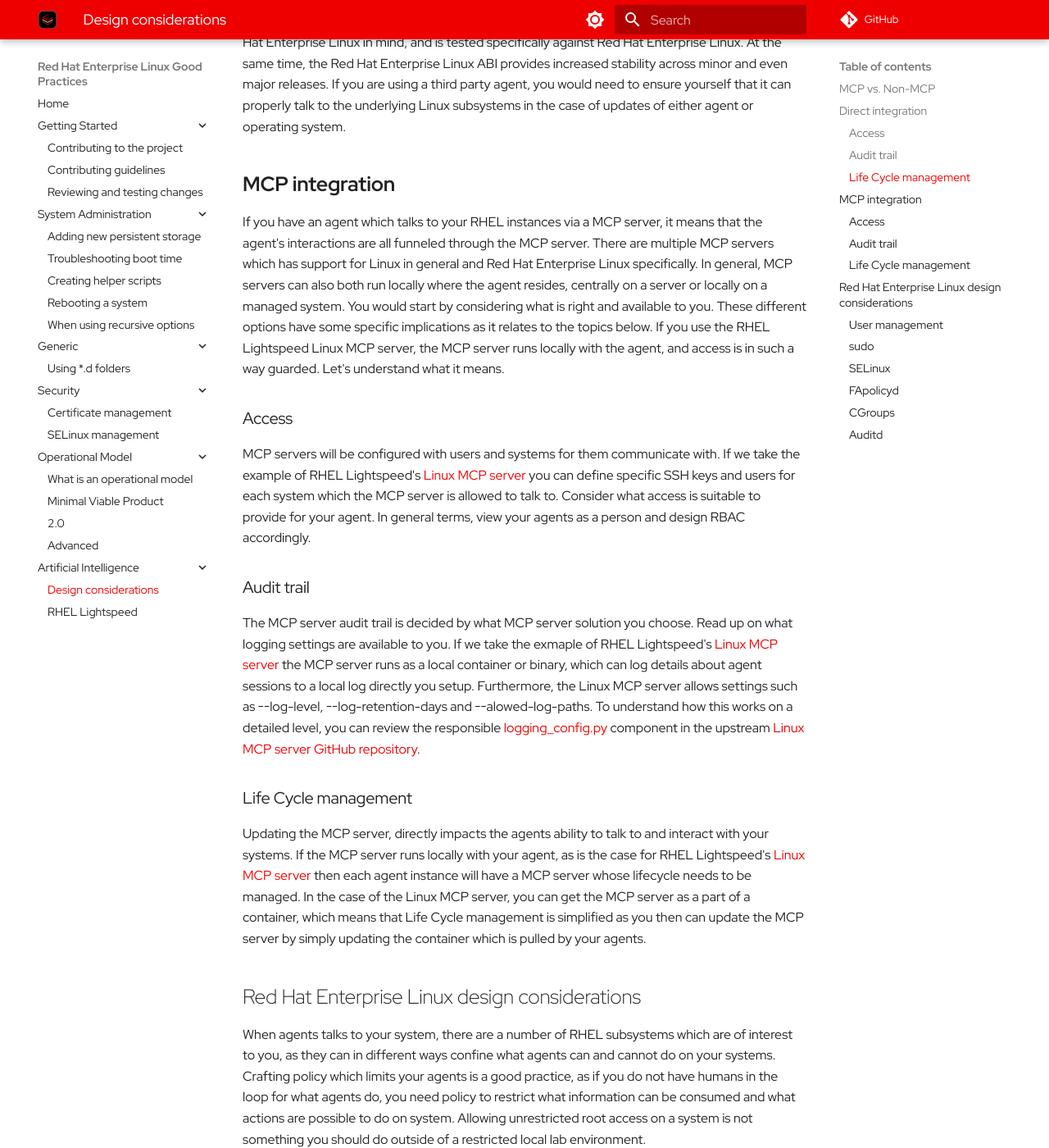
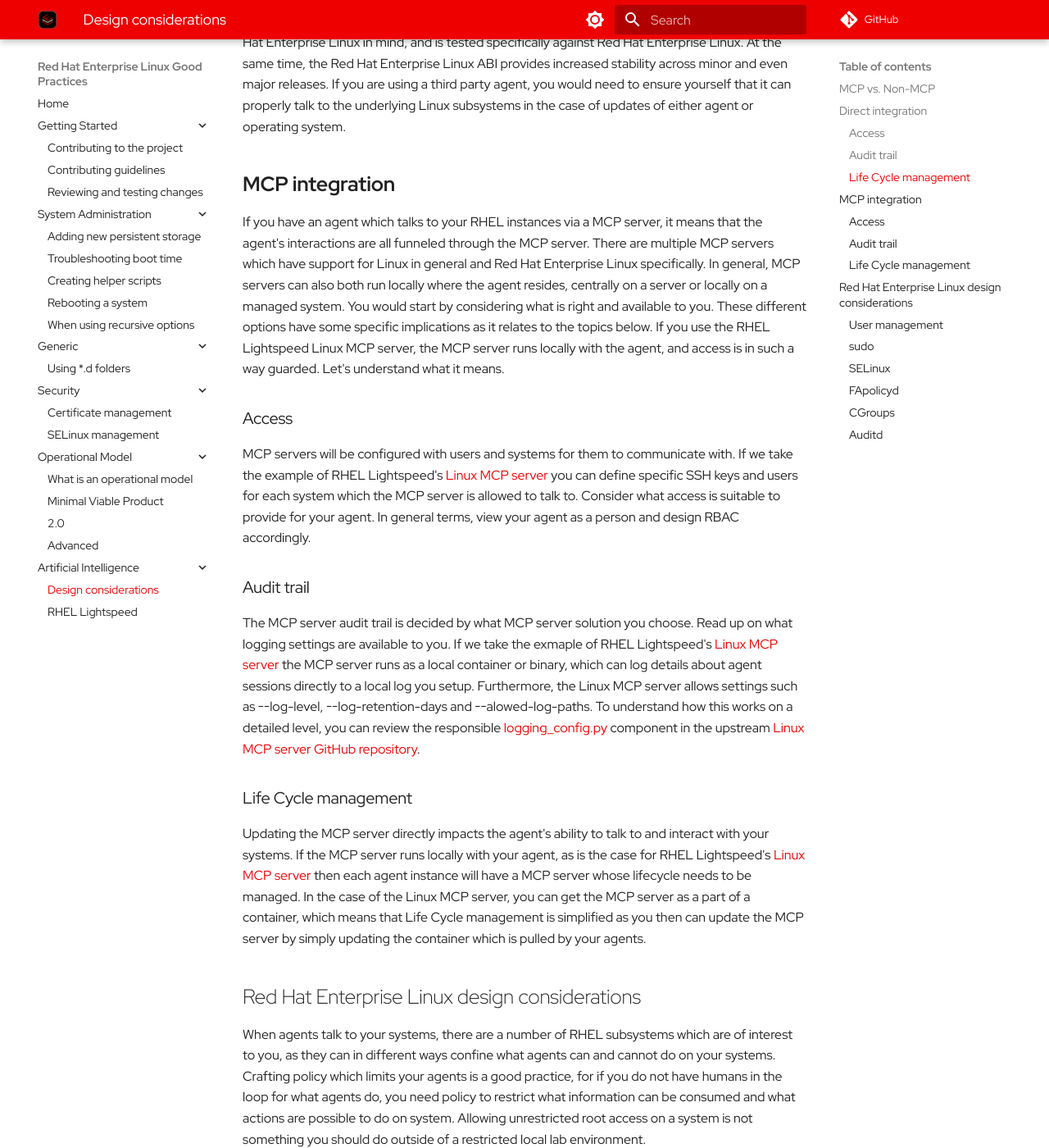
Before and after one commit to redhat-cop/rhel-good-practices, an MkDocs documentation site: the page built from docs/artificial-intelligence/design-considerations.md, in a window 1280 px wide and 1400 px high, scrolled down 1201 px. Shown: the whole window at 82% size. Built offline with MkDocs 1.6.1 and Material for MkDocs 9.7.7, drawn with Linux system fonts in a browser that asks for light colours; comment, search, counter and statistics services are not loaded; some of the changed text lies outside the part shown.

Commit message:
final spell fixes for design-consideraitons.md

```diff
--- a/docs/artificial-intelligence/design-considerations.md
+++ b/docs/artificial-intelligence/design-considerations.md
@@ -29,30 +29,30 @@
 
 ### Life Cycle management
 
-If your agent have direct integration to the underlying operating system, you need to consider the stability of the underlying interfaces it's using. In the case of RHEL CLA, it's developed with Red Hat Enterprise Linux in mind, and is tested specifically against Red Hat Enterprise Linux. At the same time, the Red Hat Enterprise Linux ABI provides increased stability across minor and even major releases. If you are using a third party agent, you would need to ensure yourself that it can properly talk to the underlying Linux subsystems in the case of updates of either agent or operating system.
+If your agent has direct integration to the underlying operating system, you need to consider the stability of the underlying interfaces it's using. In the case of RHEL CLA, it's developed with Red Hat Enterprise Linux in mind, and is tested specifically against Red Hat Enterprise Linux. At the same time, the Red Hat Enterprise Linux ABI provides increased stability across minor and even major releases. If you are using a third party agent, you would need to ensure yourself that it can properly talk to the underlying Linux subsystems in the case of updates of either agent or operating system.
 
 ## **MCP integration**
 
-If you have an agent which talks to your RHEL instances via a MCP server, it means that the agent's interactions are all funneled through the MCP server. There are multiple MCP servers which has support for Linux in general and Red Hat Enterprise Linux specifically. In general, MCP servers can also both run locally where the agent resides, centrally on a server or locally on a managed system. You would start by considering what is right and available to you. These different options have some specific implications as it relates to the topics below. If you use the RHEL Lightspeed Linux MCP server, the MCP server runs locally with the agent, and access is in such a way guarded.
+If you have an agent which talks to your RHEL instances via a MCP server, it means that the agent's interactions are all funneled through the MCP server. There are multiple MCP servers which have support for Linux in general and Red Hat Enterprise Linux specifically. In general, MCP servers can also both run locally where the agent resides, centrally on a server or locally on a managed system. You would start by considering what is right and available to you. These different options have some specific implications as it relates to the topics below. If you use the RHEL Lightspeed Linux MCP server, the MCP server runs locally with the agent, and access is in such a way guarded.
 Let's understand what it means.
 
 ### Access
 
-MCP servers will be configured with users and systems for them communicate with. If we take the example of RHEL Lightspeed's [Linux MCP server](https://rhel-lightspeed.github.io/linux-mcp-server/) you can define specific SSH keys and users for each system which the MCP server is allowed to talk to. Consider what access is suitable to provide for your agent. In general terms, view your agents as a person and design RBAC accordingly.
+MCP servers will be configured with users and systems for them to communicate with. If we take the example of RHEL Lightspeed's [Linux MCP server](https://rhel-lightspeed.github.io/linux-mcp-server/) you can define specific SSH keys and users for each system which the MCP server is allowed to talk to. Consider what access is suitable to provide for your agent. In general terms, view your agent as a person and design RBAC accordingly.
 
 ### Audit trail
 
-The MCP server audit trail is decided by what MCP server solution you choose. Read up on what logging settings are available to you. If we take the exmaple of RHEL Lightspeed's [Linux MCP server](https://rhel-lightspeed.github.io/linux-mcp-server/) the MCP server runs as a local container or binary, which can log details about agent sessions to a local log directly you setup.
+The MCP server audit trail is decided by what MCP server solution you choose. Read up on what logging settings are available to you. If we take the exmaple of RHEL Lightspeed's [Linux MCP server](https://rhel-lightspeed.github.io/linux-mcp-server/) the MCP server runs as a local container or binary, which can log details about agent sessions directly to a local log you setup.
 Furthermore, the Linux MCP server allows settings such as --log-level, --log-retention-days and --alowed-log-paths. To understand how this works on a detailed level, you can review the responsible [logging_config.py](https://github.com/rhel-lightspeed/linux-mcp-server/blob/main/src/linux_mcp_server/logging_config.py) component in the upstream [Linux MCP server GitHub repository](https://github.com/rhel-lightspeed/linux-mcp-server/).
 
 ### Life Cycle management
 
-Updating the MCP server, directly impacts the agents ability to talk to and interact with your systems. If the MCP server runs locally with your agent, as is the case for RHEL Lightspeed's [Linux MCP server](https://rhel-lightspeed.github.io/linux-mcp-server/) then each agent instance will have a MCP server whose lifecycle needs to be managed.
+Updating the MCP server directly impacts the agent's ability to talk to and interact with your systems. If the MCP server runs locally with your agent, as is the case for RHEL Lightspeed's [Linux MCP server](https://rhel-lightspeed.github.io/linux-mcp-server/) then each agent instance will have a MCP server whose lifecycle needs to be managed.
 In the case of the Linux MCP server, you can get the MCP server as a part of a container, which means that Life Cycle management is simplified as you then can update the MCP server by simply updating the container which is pulled by your agents.
 
 ## Red Hat Enterprise Linux design considerations
 
-When agents talks to your system, there are a number of RHEL subsystems which are of interest to you, as they can in different ways confine what agents can and cannot do on your systems. Crafting policy which limits your agents is a good practice, as if you do not have humans in the loop for what agents do, you need policy to restrict what information can be consumed and what actions are possible to do on  system. Allowing unrestricted root access on a system is not something you should do outside of a restricted local lab environment.
+When agents talk to your systems, there are a number of RHEL subsystems which are of interest to you, as they can in different ways confine what agents can and cannot do on your systems. Crafting policy which limits your agents is a good practice, for if you do not have humans in the loop for what agents do, you need policy to restrict what information can be consumed and what actions are possible to do on  system. Allowing unrestricted root access on a system is not something you should do outside of a restricted local lab environment.
 
 A good starting point for your design is to read the [RHEL Security hardening guide](https://docs.redhat.com/en/documentation/red_hat_enterprise_linux/10/html/security_hardening/index), in full.
 
```
Also changed, not shown: other parts of docs/artificial-intelligence/design-considerations.md (+2 -2 lines).
